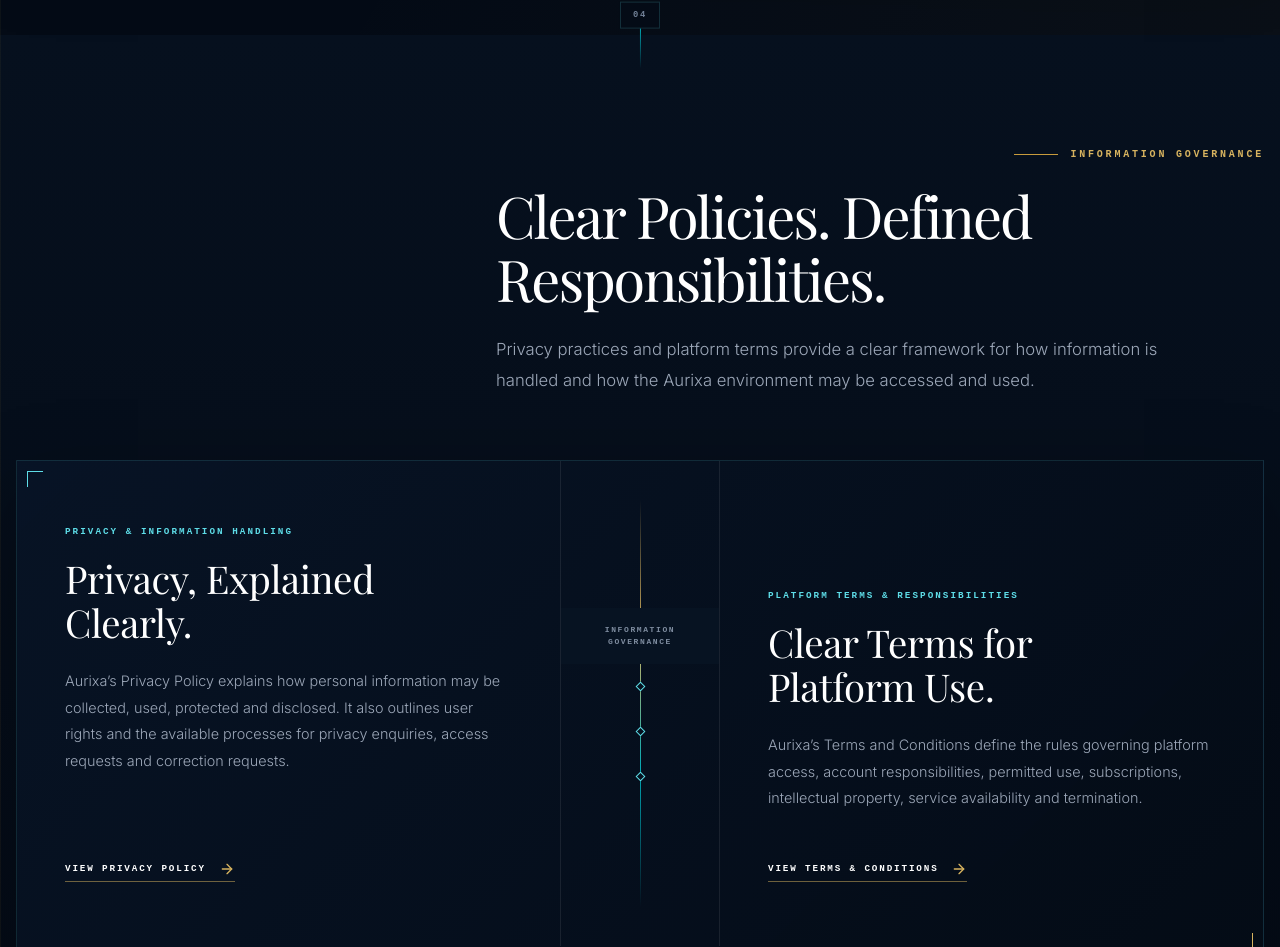
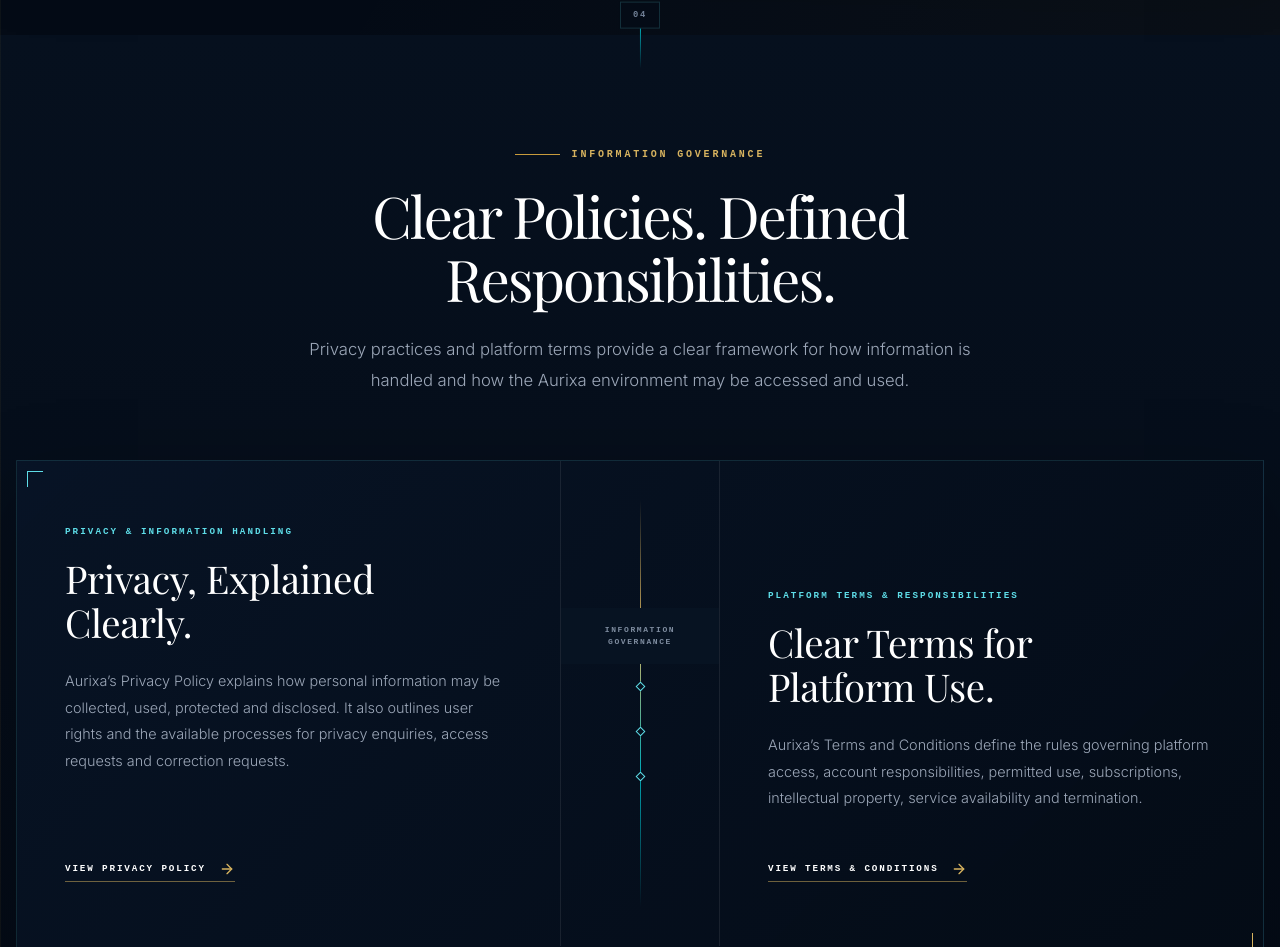
Before and after one commit to lavan96/aurixa-systems, a React (Vite) app: page /compliance in a window 1280 px wide. Shown: the part 3967-4914 px from the top of the page. Built offline with nearby package versions, Linux system fonts and the light colour scheme; no server answers; a web font is replaced by a local one.

Commit message:
Center information governance header

```diff
--- a/src/index.css
+++ b/src/index.css
@@ -58,6 +58,9 @@
   .compliance-section-header h2 { margin-top:1.35rem; font-size:clamp(2.35rem,4.5vw,4.2rem); font-weight:300; line-height:1.1; letter-spacing:-.035em; }
   .compliance-section-header p { max-width:44rem; margin-top:1.5rem; color:#9ca7b8; font-size:clamp(.95rem,1.3vw,1.08rem); font-weight:300; line-height:1.85; }
   .compliance-section-header--right .compliance-eyebrow { justify-content:flex-end; }
+  .information-governance-header { width:min(100%,760px); margin-inline:auto; text-align:center; }
+  .information-governance-header .compliance-eyebrow { justify-content:center; }
+  .information-governance-header p { margin-inline:auto; }
 
   .compliance-corners::before,.compliance-corners::after { content:""; position:absolute; z-index:4; width:1rem; height:1rem; pointer-events:none; }
   .compliance-corners::before { top:.65rem; left:.65rem; border-top:1px solid #5edde8; border-left:1px solid #5edde8; }
--- a/src/pages/Compliance.tsx
+++ b/src/pages/Compliance.tsx
@@ -35,8 +35,8 @@
   return <div className="compliance-eyebrow"><span />{children}</div>;
 }
 
-function SectionHeader({ eyebrow, title, description, align = "left" }: { eyebrow: string; title: string; description: string; align?: "left" | "right" }) {
-  return <motion.header {...reveal} className={`compliance-section-header compliance-section-header--${align}`}>
+function SectionHeader({ eyebrow, title, description, align = "left", className = "" }: { eyebrow: string; title: string; description: string; align?: "left" | "right"; className?: string }) {
+  return <motion.header {...reveal} className={`compliance-section-header compliance-section-header--${align} ${className}`.trim()}>
     <Eyebrow>{eyebrow}</Eyebrow><h2>{title}</h2><p>{description}</p>
   </motion.header>;
 }
@@ -157,7 +157,7 @@
       <DueDiligenceFlow />
     </div></section>
     <section className="compliance-section compliance-section--governance"><SectionTransition number="04" /><div className="compliance-container">
-      <SectionHeader eyebrow="Information Governance" title="Clear Policies. Defined Responsibilities." description="Privacy practices and platform terms provide a clear framework for how information is handled and how the Aurixa environment may be accessed and used." align="right" />
+      <SectionHeader className="information-governance-header" eyebrow="Information Governance" title="Clear Policies. Defined Responsibilities." description="Privacy practices and platform terms provide a clear framework for how information is handled and how the Aurixa environment may be accessed and used." />
       <InformationGovernanceVisual />
     </div></section>
     <section className="compliance-section compliance-section--responsibility"><SectionTransition number="05" /><div className="compliance-container">
```
